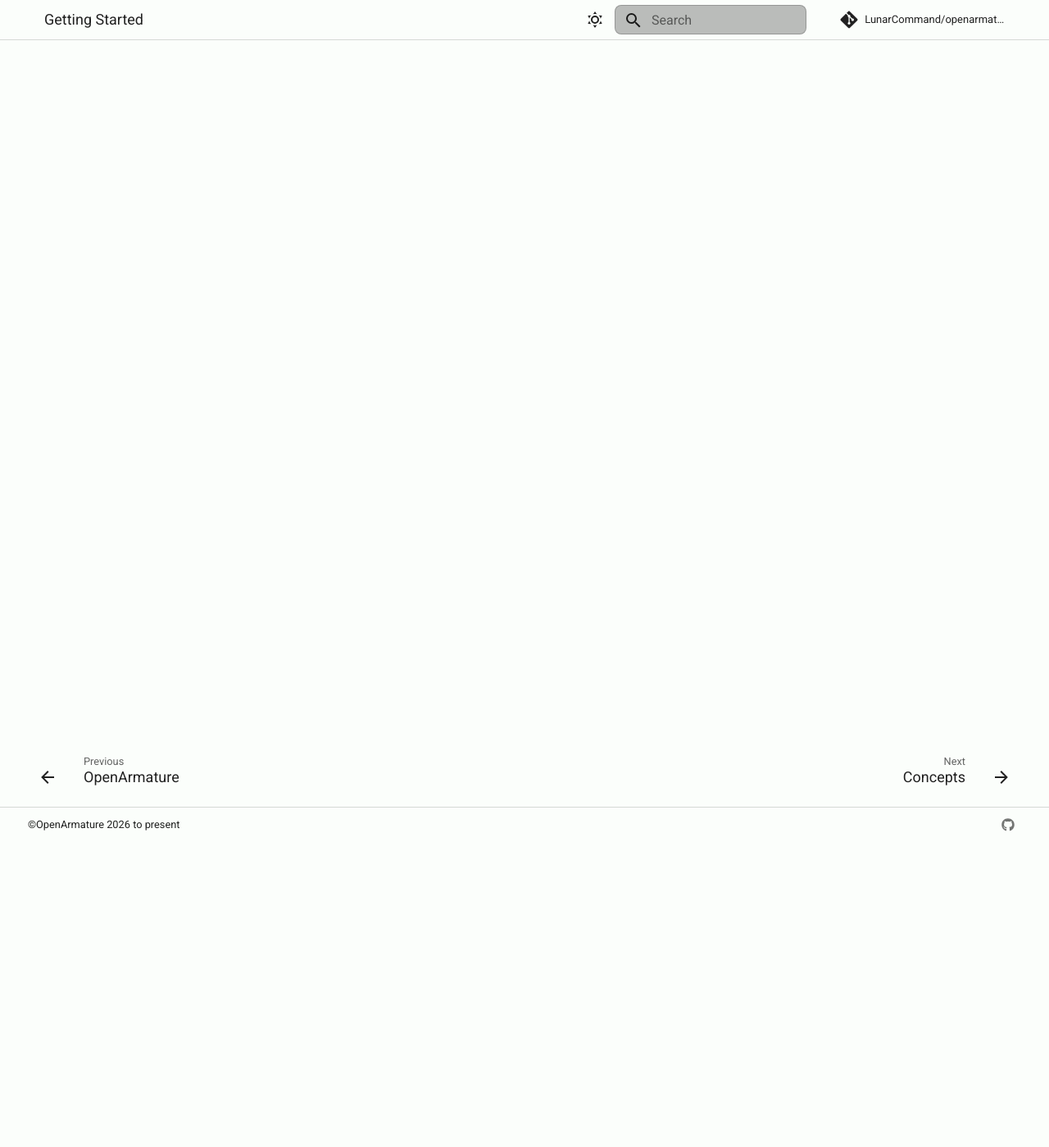
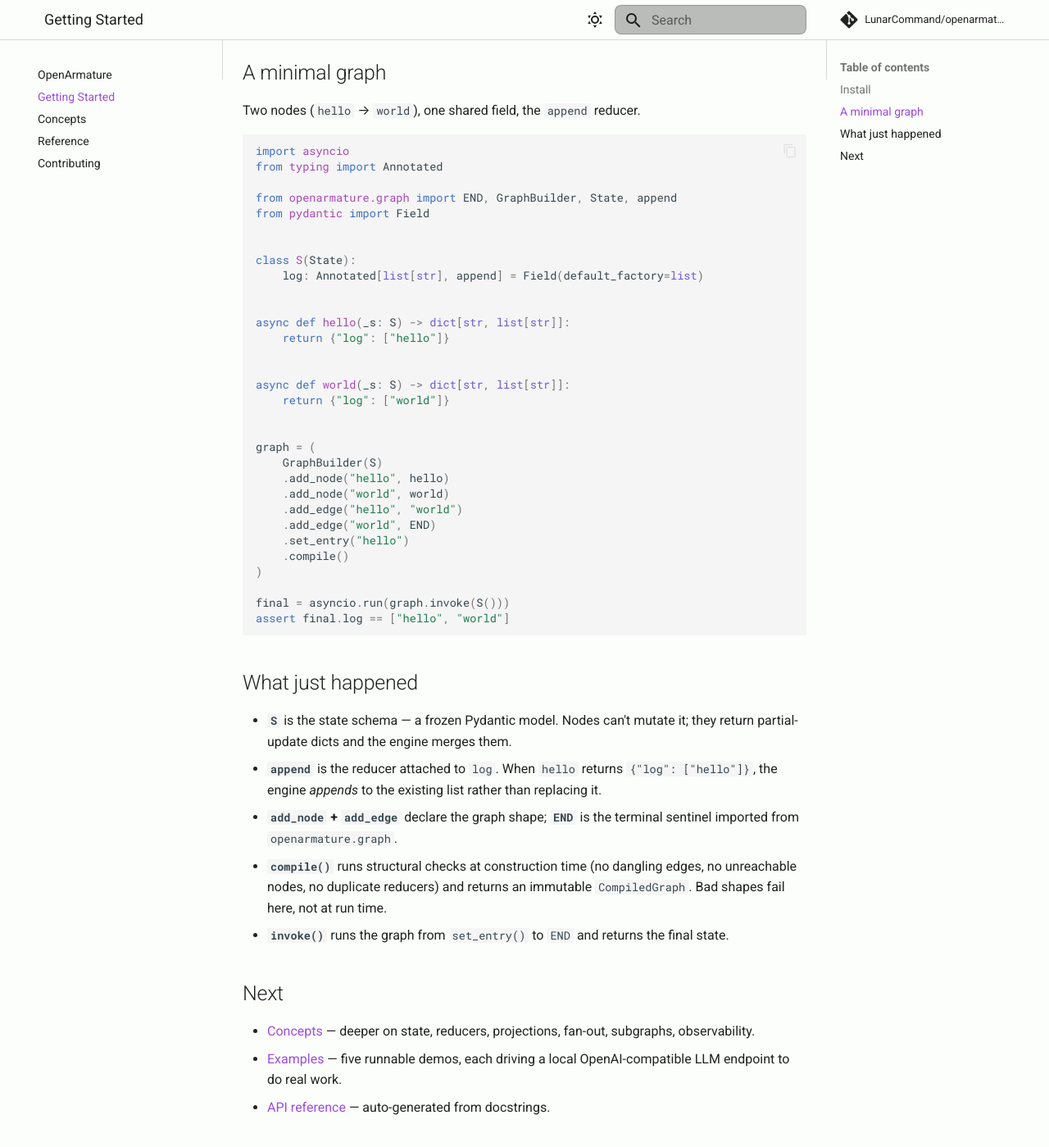
Before and after one commit to LunarCommand/openarmature-python, an MkDocs documentation site: the page built from docs/getting-started/index.md, in a window 1280 px wide and 1400 px high, scrolled down 373 px. Shown: the whole window at 82% size. Built offline with MkDocs 1.6.1 and Material for MkDocs 9.7.7, drawn with Linux system fonts in a browser that asks for light colours; comment, search, counter and statistics services are not loaded; some of the changed text lies outside the part shown.

Commit message:
docs: Quickstart page + pytest-examples wiring
Replace the docs/getting-started/index.md placeholder with a real
Quickstart: install, define a two-node graph with the append reducer,
run it, see the result. No LLM required — the smallest possible
openarmature program so the whole shape fits on one screen.

Adds tests/test_docs_examples.py: every Python code block in docs/
is run as a test via pytest-examples. Catches docs drift — a refactor
that breaks a snippet's imports or API now fails CI before the docs
site can mislead a reader. Non-Python blocks (bash, toml) are
filtered out at parametrize time.

The Quickstart code block ends with an ``assert`` rather than a
``print`` so pytest-examples can run it cleanly without expected-
output bookkeeping. Reader still sees the value via the assert.

Tests: 407 passed, 2 skipped. mkdocs build clean.

````diff
--- a/docs/getting-started/index.md
+++ b/docs/getting-started/index.md
@@ -1,3 +1,75 @@
-# Getting Started
+# Quickstart
 
-Quickstart, installation, and first-touch tutorial content lands here.
+Build and run a two-node graph in under a minute. No LLM required — this is
+the smallest possible openarmature program so you can see every part of the
+shape on one screen.
+
+## Install
+
+```bash
+pip install openarmature
+```
+
+Requires Python ≥ 3.12.
+
+## A minimal graph
+
+Two nodes (`hello` → `world`), one shared field, the `append` reducer.
+
+```python
+import asyncio
+from typing import Annotated
+
+from openarmature.graph import END, GraphBuilder, State, append
+from pydantic import Field
+
+
+class S(State):
+    log: Annotated[list[str], append] = Field(default_factory=list)
+
+
+async def hello(_s: S) -> dict[str, list[str]]:
+    return {"log": ["hello"]}
+
+
+async def world(_s: S) -> dict[str, list[str]]:
+    return {"log": ["world"]}
+
+
+graph = (
+    GraphBuilder(S)
+    .add_node("hello", hello)
+    .add_node("world", world)
+    .add_edge("hello", "world")
+    .add_edge("world", END)
+    .set_entry("hello")
+    .compile()
+)
+
+final = asyncio.run(graph.invoke(S()))
+assert final.log == ["hello", "world"]
+```
+
+## What just happened
+
+- **`S`** is the state schema — a frozen Pydantic model. Nodes can't mutate
+  it; they return partial-update dicts and the engine merges them.
+- **`append`** is the reducer attached to `log`. When `hello` returns
+  `{"log": ["hello"]}`, the engine *appends* to the existing list rather
+  than replacing it.
+- **`add_node` + `add_edge`** declare the graph shape; **`END`** is the
+  terminal sentinel imported from `openarmature.graph`.
+- **`compile()`** runs structural checks at construction time (no dangling
+  edges, no unreachable nodes, no duplicate reducers) and returns an
+  immutable `CompiledGraph`. Bad shapes fail here, not at run time.
+- **`invoke()`** runs the graph from `set_entry()` to `END` and returns the
+  final state.
+
+## Next
+
+- [Concepts](../concepts/index.md) — deeper on state, reducers,
+  projections, fan-out, subgraphs, observability.
+- [Examples](https://github.com/LunarCommand/openarmature-python/tree/main/examples)
+  — five runnable demos, each driving a local OpenAI-compatible LLM
+  endpoint to do real work.
+- [API reference](../reference/index.md) — auto-generated from docstrings.
````
Also changed, not shown: 1 other file.
